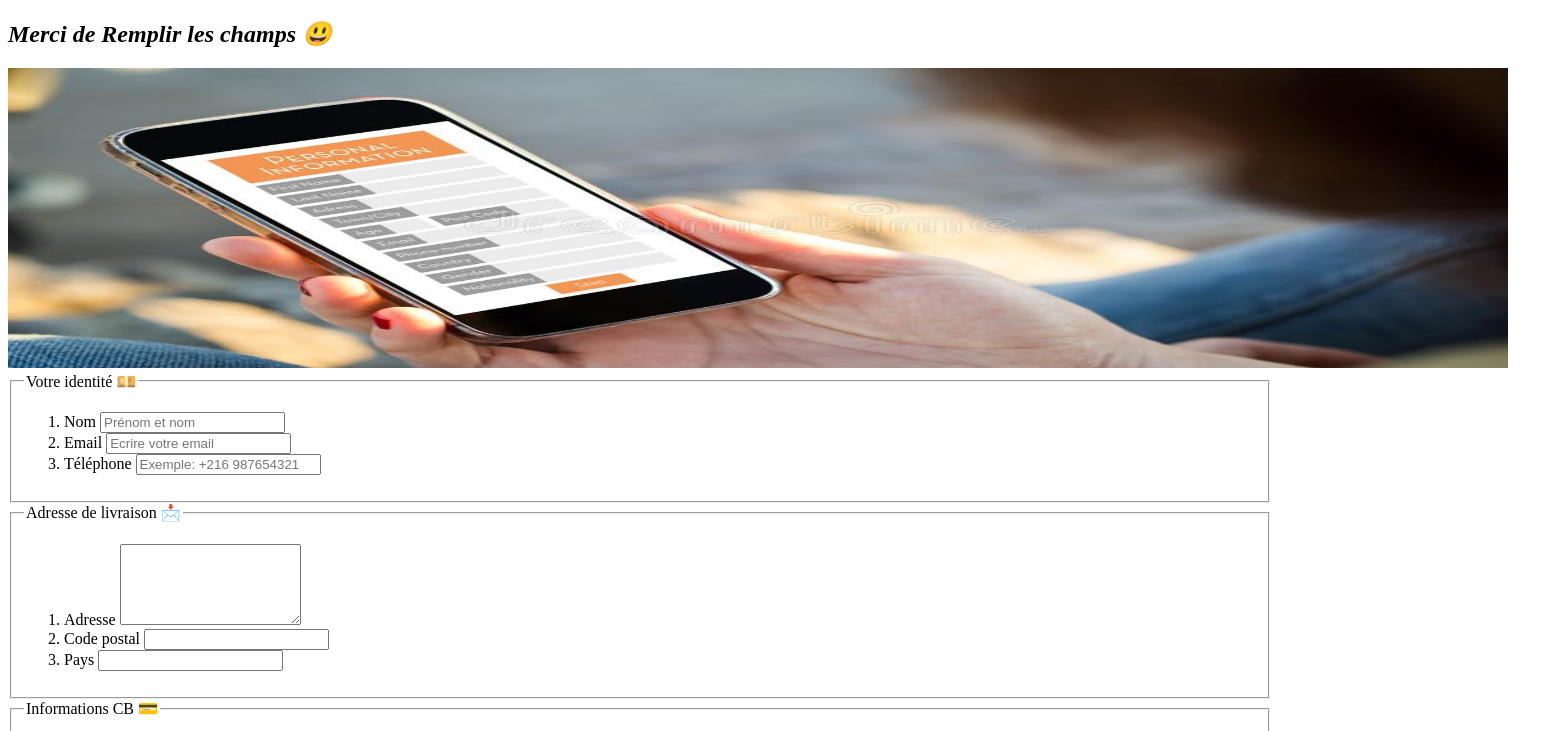
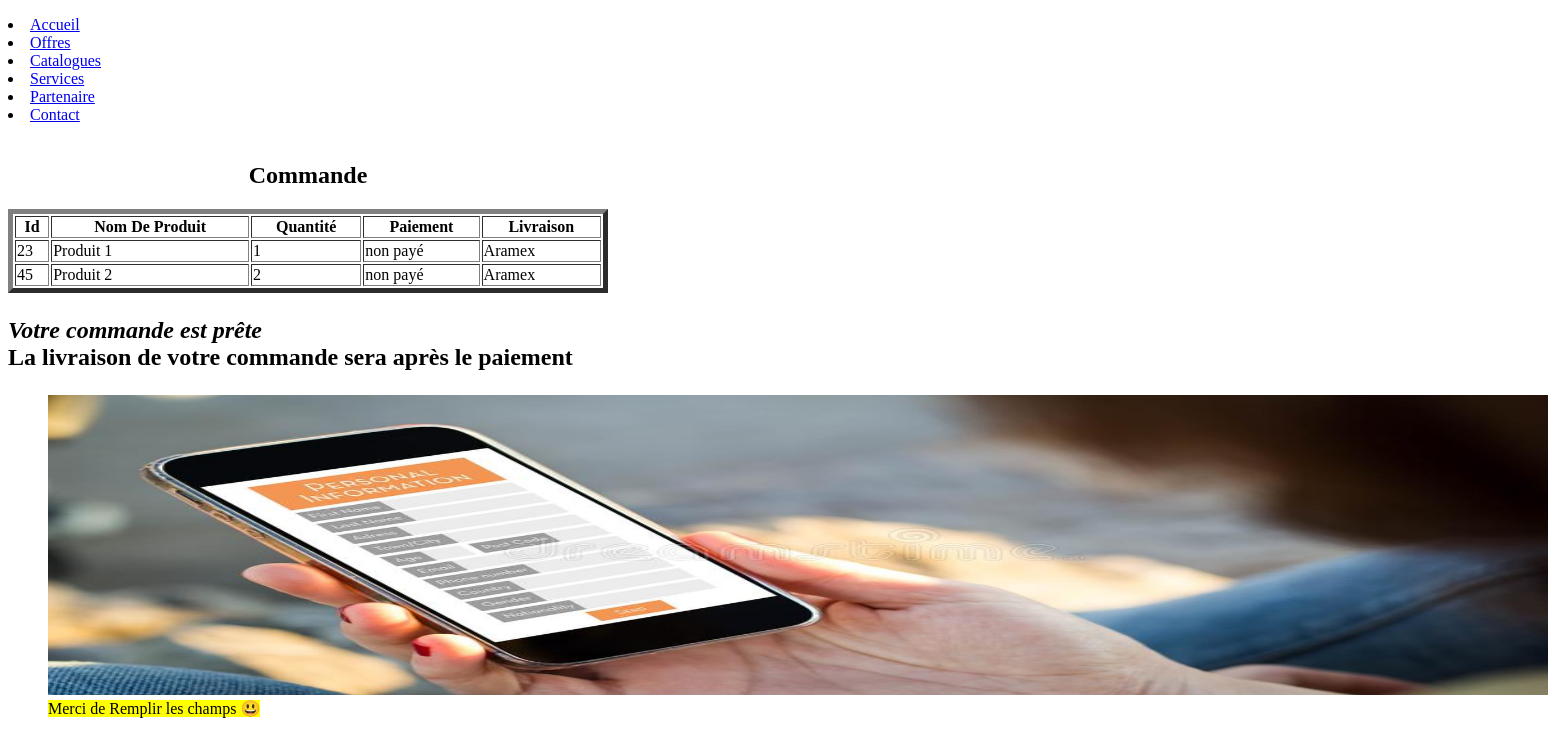
Before and after one commit to wejdene98/Html, a plain HTML site: page index.html in a window 1280 px wide. Shown: the top 731 px of the page, 1548 px wide, since content can reach past the window. Drawn offline with Linux system fonts and the light colour scheme.

Commit message:
change html

```diff
--- a/index.html
+++ b/index.html
@@ -1,21 +1,68 @@
 <!DOCTYPE html>
 <html lang="en">
+
 <head>
     <meta charset="UTF-8">
     <meta http-equiv="X-UA-Compatible" content="IE=edge">
     <meta name="viewport" content="width=device-width, initial-scale=1.0">
     <title>Paiement</title>
 </head>
+
 <body>
+    <header>
+        <nav>
+            <ul></ul>
+            <li><a href="#">Accueil</a></li>
+            <li><a href="#">Offres</a></li>
+            <li><a href="#">Catalogues</a></li>
+            <li><a href="#">Services</a></li>
+            <li><a href="#">Partenaire</a></li>
+            <li><a href="#">Contact</a></li>
+        </nav>
+    </header>
+    <br>
+    <section>
+        <table border="5" width="600">
+            <caption>
+                <h1>Commande</h1>
+            </caption>
+            <thead>
+                <th>Id</th>
+                <th>Nom De Produit</th>
+                <th>Quantité</th>
+                <th>Paiement</th>
+                <th>Livraison</th>
+            </thead>
+            <tbody>
+                <tr>
+                    <td>23</td>
+                    <td>Produit 1</td>
+                    <td>1</td>
+                    <td>non payé</td>
+                    <td>Aramex</td>
+                </tr>
+            </tbody>
+            <tfoot>
+                <tr>
+                    <td>45</td>
+                    <td>Produit 2</td>
+                    <td>2</td>
+                    <td>non payé</td>
+                    <td>Aramex</td>
+                </tr>
+            </tfoot>
+        </table>
+    </section>
+    <section>
         <h2>
-            <i> Merci de Remplir les champs &#128515</i>
+            <p> <i>Votre commande est prête </i><br><strong>La livraison de votre commande sera après le
+                    paiement</strong> </p>
         </h2>
-        <img
-            src="photo.jpg"
-            alt=""
-            width="1500"
-            height="300"
-        >
+        <figure>
+            <img src="photo.jpg" alt="" width="1500" height="300">
+            <figcaption><mark>Merci de Remplir les champs &#128515</mark></figcaption>
+        </figure>
+
         <form>
             <fieldset>
                 <legend>Votre identité &#128180;</legend>
@@ -26,21 +73,11 @@
                     </li>
                     <li>
                         <label>Email</label>
-                        <input
-                            name="email"
-                            type="email"
-                            placeholder="Ecrire votre email"
-                            minlength="8"
-                        >
+                        <input name="email" type="email" placeholder="Ecrire votre email" minlength="8">
                     </li>
                     <li>
                         <label>Téléphone</label>
-                        <input
-                            name="telephone"
-                            type="tel"
-                            placeholder="Exemple: +216 987654321"
-                            required
-                        >
+                        <input name="telephone" type="tel" placeholder="Exemple: +216 987654321" required>
                     </li>
                 </ol>
             </fieldset>
@@ -105,6 +142,11 @@
                     <b>ANNULER &#10060;</b>
                 </button>
             </fieldset>
+
         </form>
+        <br>
+    </section>
+    <footer>© 2022 copyright </footer>
 </body>
+
 </html>
```
Lines whose indentation alone changed are shown as unchanged.
